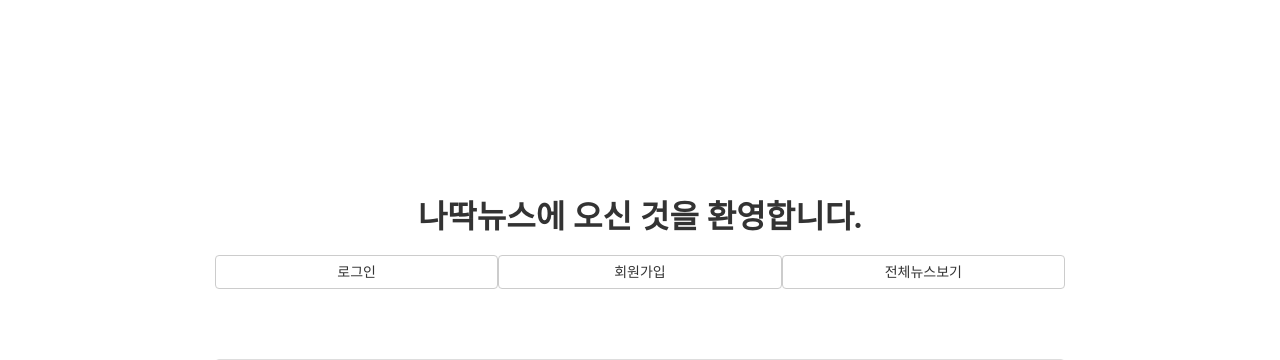
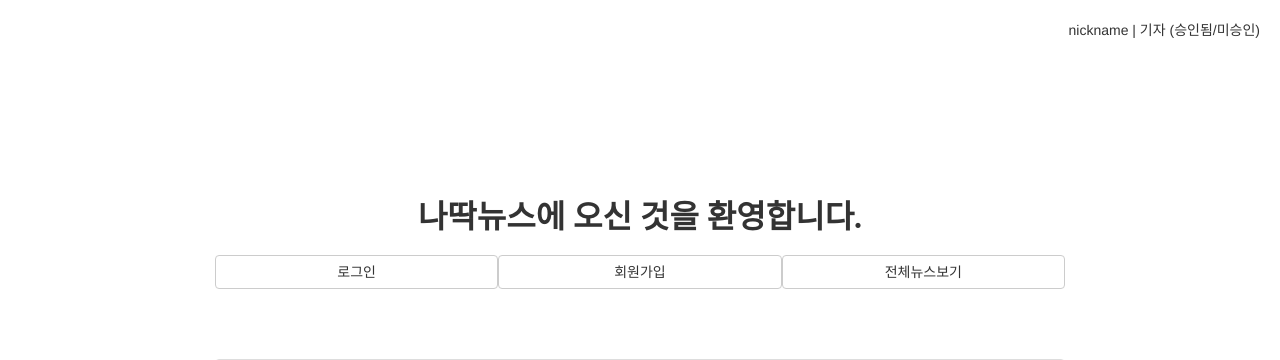
Before and after one commit to adldotori/NaTTakNews, a PHP site: page / in a window 1280 px wide. Shown: the top 360 px of the page. Run offline with PHP 8.4, Linux system fonts and the light colour scheme; data that the repository does not hold is empty.

Commit message:
로그인 상태 출력하는 틀 제작

```diff
--- a/index.php
+++ b/index.php
@@ -42,6 +42,9 @@
           </tr>
           </thead>
           <tbody>
+            <div style="position:fixed; right:20px; top:20px;">
+              nickname | 기자 (승인됨/미승인) <!--관리자-->
+            </div>
             <?php
               setcookie("user_info","",time()+3600*24,"/");
               $conn = mysqli_connect('localhost','root','taeho','database');
--- a/index1.php
+++ b/index1.php
@@ -42,6 +42,9 @@
           </tr>
           </thead>
           <tbody>
+            <div style="position:fixed; right:20px; top:20px;">
+              nickname | 기자 (승인됨/미승인) <!--관리자-->
+            </div>
             <?php
               $cookie = explode(':',$_COOKIE['user_info']);
               $me = $cookie[0];
--- a/index2.php
+++ b/index2.php
@@ -44,6 +44,9 @@
           </tr>
           </thead>
           <tbody>
+            <div style="position:fixed; right:20px; top:20px;">
+              nickname | 기자 (승인됨/미승인) <!--관리자-->
+            </div>
             <?php
               $cookie = explode(':',$_COOKIE['user_info']);
               $age = $cookie[2];
--- a/index3.php
+++ b/index3.php
@@ -41,6 +41,9 @@
           </tr>
           </thead>
           <tbody>
+            <div style="position:fixed; right:20px; top:20px;">
+              nickname | 기자 (승인됨/미승인) <!--관리자-->
+            </div>
             <?php
               $cookie = explode(':',$_COOKIE['user_info']);
               $age = $cookie[2];
```
Also changed, not shown: README.txt.
